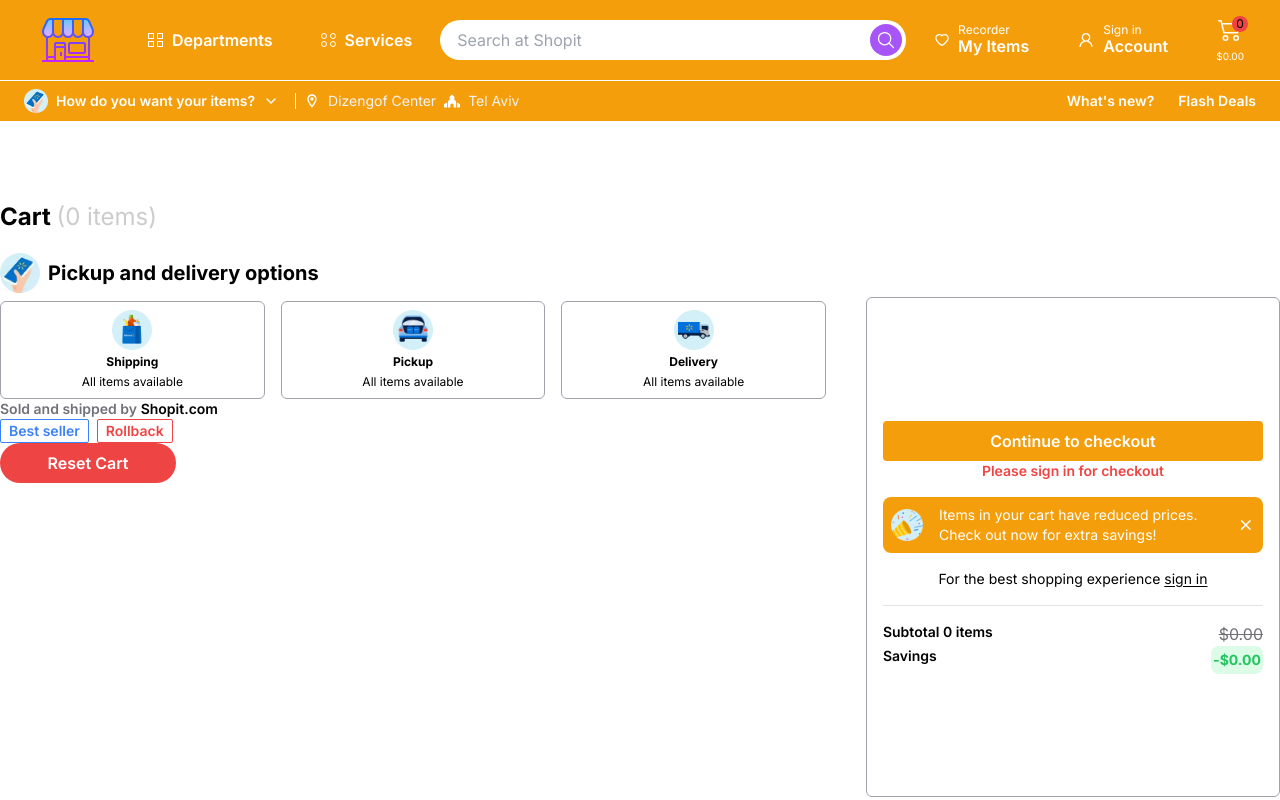
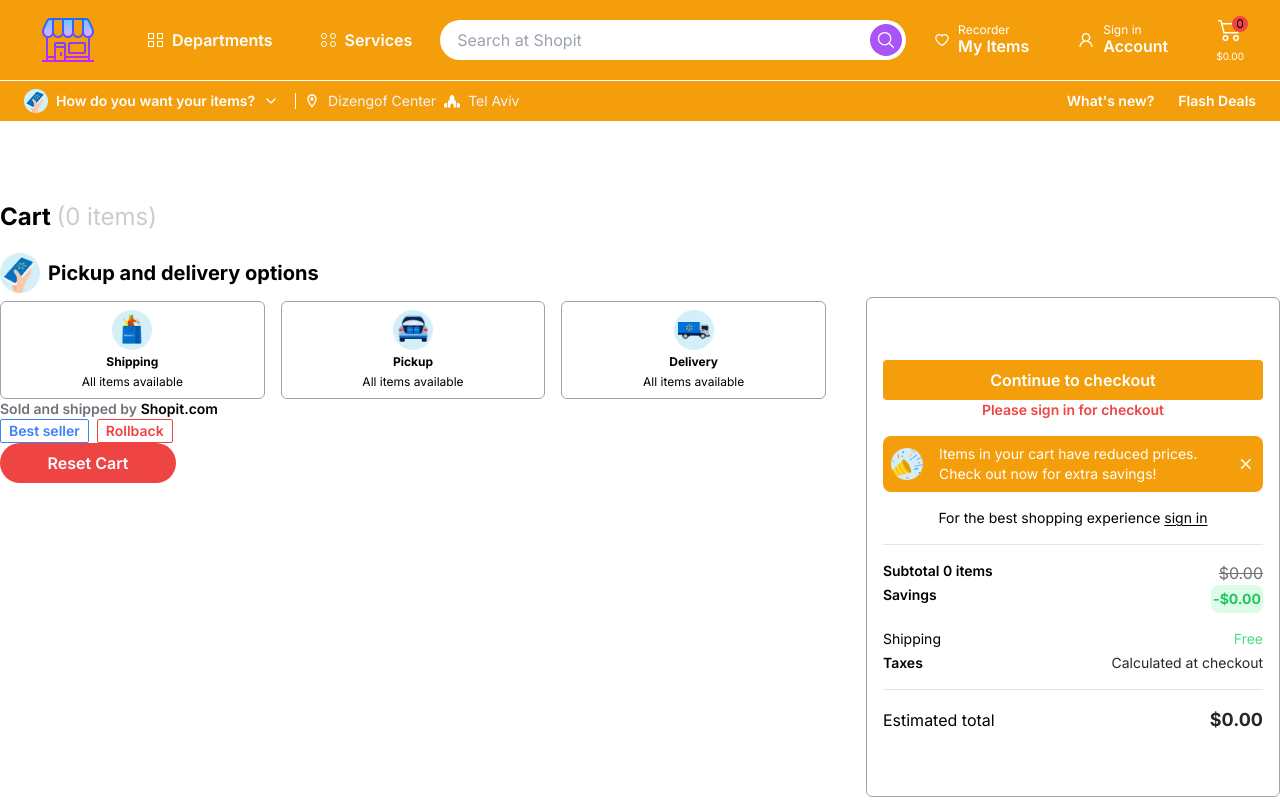
Before and after one commit to BnayaKahalani/shopit, a Next.js app: page /cart in a window 1280 px wide. Shown: the top 800 px of the page. Built offline with nearby package versions, Linux system fonts and the light colour scheme.

Commit message:
finish checkout section form

```diff
--- a/components/cartPage.tsx
+++ b/components/cartPage.tsx
@@ -16,7 +16,7 @@
   const [warningMsg, setWarningMsg] = useState(false)
   const [totalOldPrice, setTotalOldPrice] = useState(0)
   const [totalSavings, setTotalSavings] = useState(0)
-  const [Amt, setAmt] = useState(0)
+  const [amt, setAmt] = useState(0)
 
   useEffect(() => {
     setWarningMsg(true)
@@ -198,12 +198,28 @@
               </div>
             </div>
           </div>
+          <div className='w-full flex flex-col gap-4 border-b-[1px] border-b-zinc-200 pb-4'>
+            <div className='flex flex-col gap-1'>
+              <div className='text-sm flex justify-between'>
+                <p>Shipping</p>
+                <p className='text-green-400'>Free</p>
+              </div>
+              <div className='text-sm flex justify-between'>
+                <p className='font-semibold'>Taxes</p>
+                <p className='text-zinc-800'>Calculated at checkout</p>
+              </div>
+            </div>
+          </div>
+          <div className='flex items-center justify-between'>
+            <p>Estimated total</p>
+            <p className='text-zinc-800 font-bold text-lg'>
+              <FormattedPrice amount={amt} />
+            </p>
+          </div>
         </div>
       </div>
     </div>
   )
 }
 
-// 3:10
-
 export default CartPage
```
